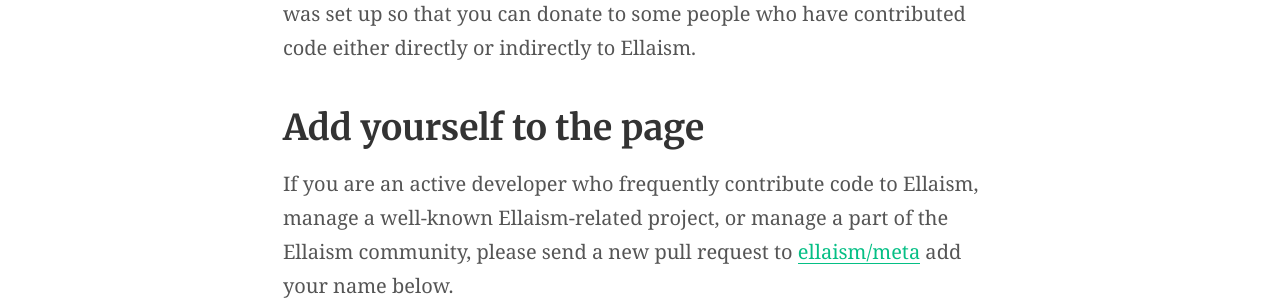
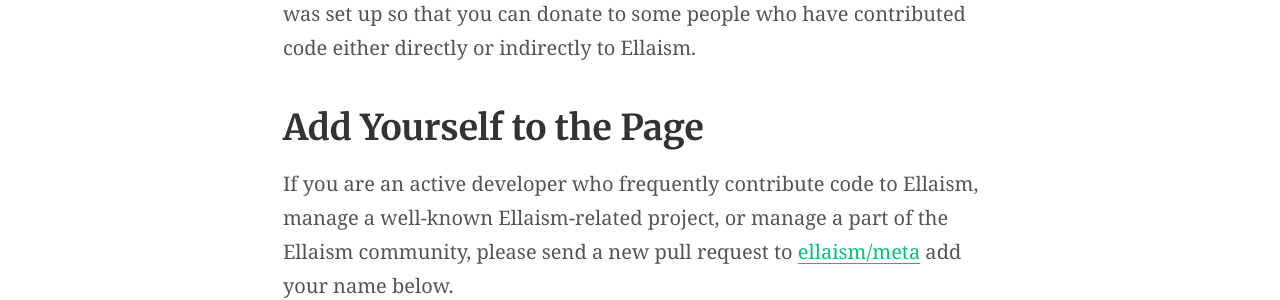
Before and after one commit to ellaism/ellaism.org, a Jekyll site: the page built from donations.md, in a window 1280 px wide and 1400 px high. Shown: the part 250-550 px from the top of the window. Built offline with Jekyll 4.4.1, drawn with Linux system fonts in a browser that asks for light colours; our own code applies the rules of GitHub Pages for plain Markdown files; some of the changed text lies outside the part shown.

```diff
--- a/donations.md
+++ b/donations.md
@@ -4,7 +4,7 @@ title: Donate to Ellaism
 
 Ellaism doesn't have an ICO and is a coin without pre-mine. Donations are welcomed to keep those that contributed to the coin rewarded. This page was set up so that you can donate to some people who have contributed code either directly or indirectly to Ellaism.
 
-## Add yourself to the page
+## Add Yourself to the Page
 
 If you are an active developer who frequently contribute code to Ellaism, manage a well-known Ellaism-related project, or manage a part of the Ellaism community, please send a new pull request to [ellaism/meta](https://github.com/ellaism/meta) add your name below.
 
```
Also changed, not shown: other parts of donations.md (+1 -1 lines).
